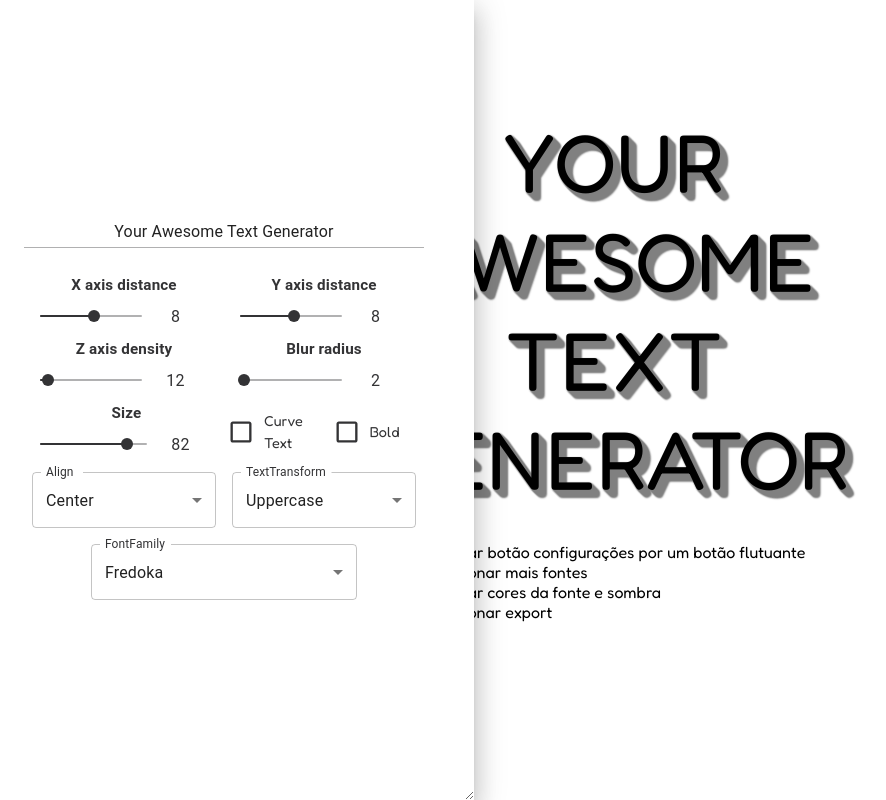
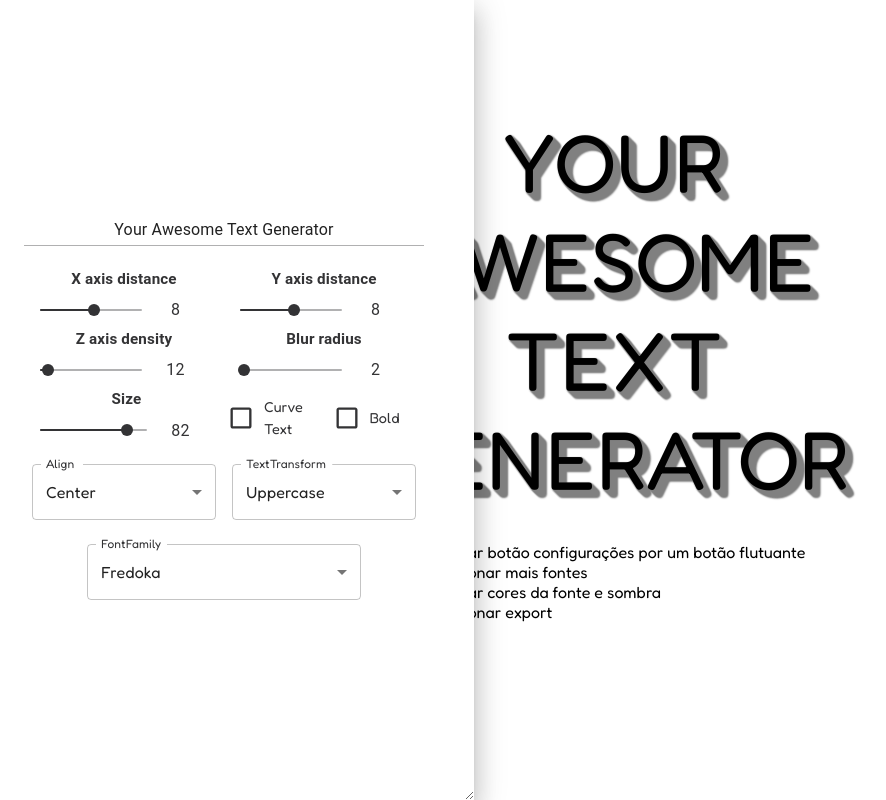
Before and after one commit to Crhist0/awesome-title-generator, a React (Create React App) app: page / in a window 1280 px wide. Shown: the whole page, without its empty margins (26-912 px from the left). Built offline with nearby package versions, Linux system fonts and the light colour scheme.

Commit message:
change font-family and witdh

```diff
--- a/src/components/List/List.jsx
+++ b/src/components/List/List.jsx
@@ -63,7 +63,8 @@
     <FormControl
       sx={{
         m: 1,
-        width: 266,
+        marginTop: '1rem',
+        width: 274,
         '& .MuiOutlinedInput-root': {
           '&.Mui-focused fieldset': {
             borderColor: useTheme().primary,
@@ -78,12 +79,17 @@
           maxWidth: '100%',
           padding: '0rem 0.5rem 0rem 0rem',
           color: useTheme().primary + ' !important',
+          fontFamily: 'Fredoka',
         }}
       >
         {props.id.charAt(0).toUpperCase() + props.id.slice(1)}
       </InputLabel>
       <Select
-        sx={{}}
+        sx={{
+          '& .MuiInputBase-input': {
+            fontFamily: 'Fredoka',
+          },
+        }}
         value={optionRedux}
         onChange={handleChange}
         input={<OutlinedInput label="Name" />}
```
